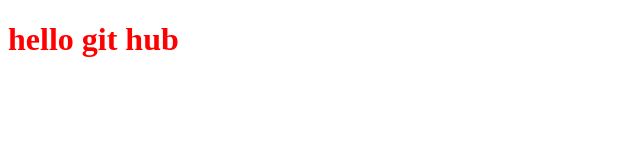
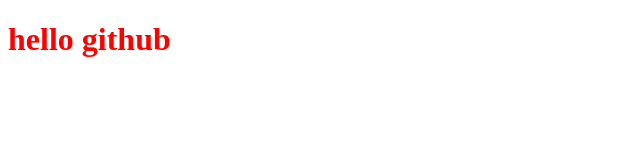
Before and after one commit to pietruszka110/Test, a plain HTML site: page index.html in a window 1280 px wide. Shown: the full height of the page, 0-640 px from the left. Drawn offline with Linux system fonts and the light colour scheme.

Commit message:
some changes

```diff
--- a/index.html
+++ b/index.html
@@ -7,6 +7,6 @@
     <link rel="stylesheet" href="style.css">
 </head>
 <body>
-    <h1>hello git hub</h1>
+    <h1>hello github</h1>
 </body>
 </html>
```
